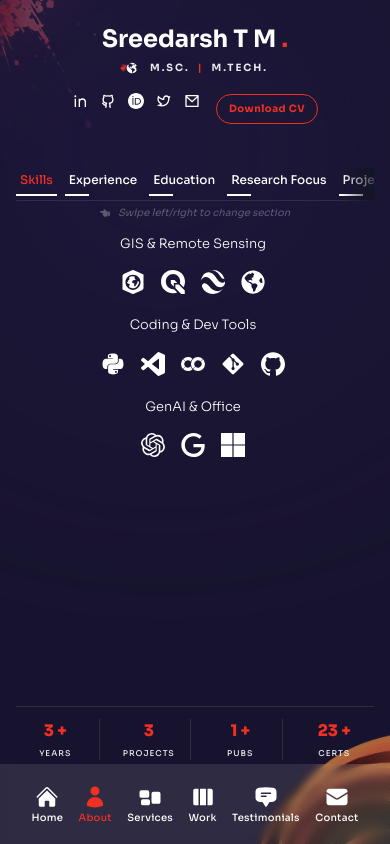
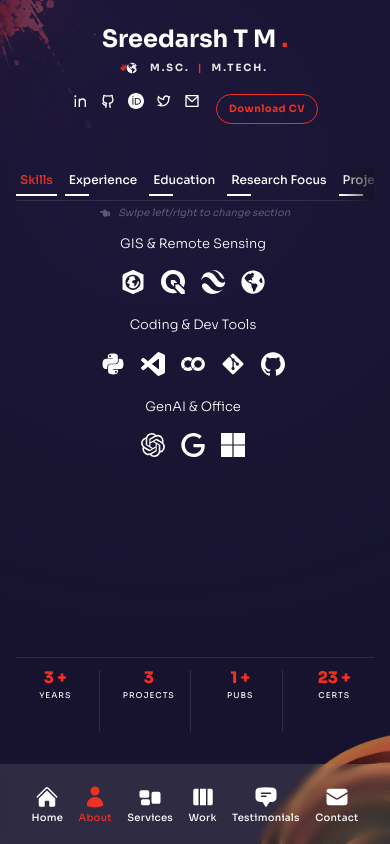
Before and after one commit to tmSreedarsh/modern-portfolio, a Next.js app: page /about in a window 390 px wide. Built offline with nearby package versions, Linux system fonts and the light colour scheme.

Commit message:
Fix About counter alignment and mobile nav overlap

```diff
--- a/pages/about/index.jsx
+++ b/pages/about/index.jsx
@@ -398,43 +398,43 @@ const About = () => {
         {/* 3. BOTTOM: COUNTERS */}
         {/* REMOVED: bg-primary (The solid color you hated) */}
         {/* ADDED: border-t (To visually separate it nicely) */}
-        <div className="shrink-0 w-full border-t border-white/10 pt-3 md:pt-4 pb-[calc(84px+env(safe-area-inset-bottom))] xl:pb-10 z-50">
-            <div className="grid grid-cols-4 gap-2 sm:gap-3 md:gap-4">
+        <div className="shrink-0 w-full border-t border-white/10 pt-3 md:pt-4 pb-[calc(112px+env(safe-area-inset-bottom))] xl:pb-10 z-50">
+            <div className="grid grid-cols-4 gap-2 sm:gap-3 md:gap-4 items-start">
 
-                <div className="pr-1 sm:pr-2 md:pr-4 border-r border-white/10 text-center">
-                    <div className="text-base sm:text-lg md:text-3xl font-extrabold text-accent mb-1">
+                <div className="pr-1 sm:pr-2 md:pr-4 border-r border-white/10 text-center min-h-[62px] sm:min-h-[68px] md:min-h-0 flex flex-col items-center justify-start">
+                    <div className="text-base sm:text-lg md:text-3xl font-extrabold text-accent mb-1 leading-none">
                         <CountUp start={0} end={3} duration={8} /> +
                     </div>
-                    <div className="text-[8px] sm:text-[9px] md:text-xs uppercase tracking-[1px] text-white/90 font-medium">
+                    <div className="text-[8px] sm:text-[9px] md:text-xs uppercase tracking-[1px] text-white/90 font-medium leading-tight">
                         <span className="md:hidden">Years</span>
                         <span className="hidden md:inline">Years Exp.</span>
                     </div>
                 </div>
 
-                <div className="px-1 sm:px-2 md:px-4 border-r border-white/10 text-center">
-                    <div className="text-base sm:text-lg md:text-3xl font-extrabold text-accent mb-1">
+                <div className="px-1 sm:px-2 md:px-4 border-r border-white/10 text-center min-h-[62px] sm:min-h-[68px] md:min-h-0 flex flex-col items-center justify-start">
+                    <div className="text-base sm:text-lg md:text-3xl font-extrabold text-accent mb-1 leading-none">
                         <CountUp start={0} end={3} duration={5} />
                     </div>
-                    <div className="text-[8px] sm:text-[9px] md:text-xs uppercase tracking-[1px] text-white/90 font-medium">
+                    <div className="text-[8px] sm:text-[9px] md:text-xs uppercase tracking-[1px] text-white/90 font-medium leading-tight">
                         Projects
                     </div>
                 </div>
 
-                <div className="px-1 sm:px-2 md:px-4 border-r border-white/10 text-center">
-                    <div className="text-base sm:text-lg md:text-3xl font-extrabold text-accent mb-1">
+                <div className="px-1 sm:px-2 md:px-4 border-r border-white/10 text-center min-h-[62px] sm:min-h-[68px] md:min-h-0 flex flex-col items-center justify-start">
+                    <div className="text-base sm:text-lg md:text-3xl font-extrabold text-accent mb-1 leading-none">
                         <CountUp start={0} end={1} duration={5} /> +
                     </div>
-                    <div className="text-[8px] sm:text-[9px] md:text-xs uppercase tracking-[1px] text-white/90 font-medium">
+                    <div className="text-[8px] sm:text-[9px] md:text-xs uppercase tracking-[1px] text-white/90 font-medium leading-tight">
                         <span className="md:hidden">Pubs</span>
                         <span className="hidden md:inline">Publications</span>
                     </div>
                 </div>
 
-                <div className="pl-1 sm:pl-2 md:pl-4 text-center">
-                    <div className="text-base sm:text-lg md:text-3xl font-extrabold text-accent mb-1">
+                <div className="pl-1 sm:pl-2 md:pl-4 text-center min-h-[62px] sm:min-h-[68px] md:min-h-0 flex flex-col items-center justify-start">
+                    <div className="text-base sm:text-lg md:text-3xl font-extrabold text-accent mb-1 leading-none">
                         <CountUp start={0} end={23} duration={5} /> +
                     </div>
-                    <div className="text-[8px] sm:text-[9px] md:text-xs uppercase tracking-[1px] text-white/90 font-medium">
+                    <div className="text-[8px] sm:text-[9px] md:text-xs uppercase tracking-[1px] text-white/90 font-medium leading-tight">
                         <span className="md:hidden">Certs</span>
                         <span className="hidden md:inline">Credentials</span>
                     </div>
```
